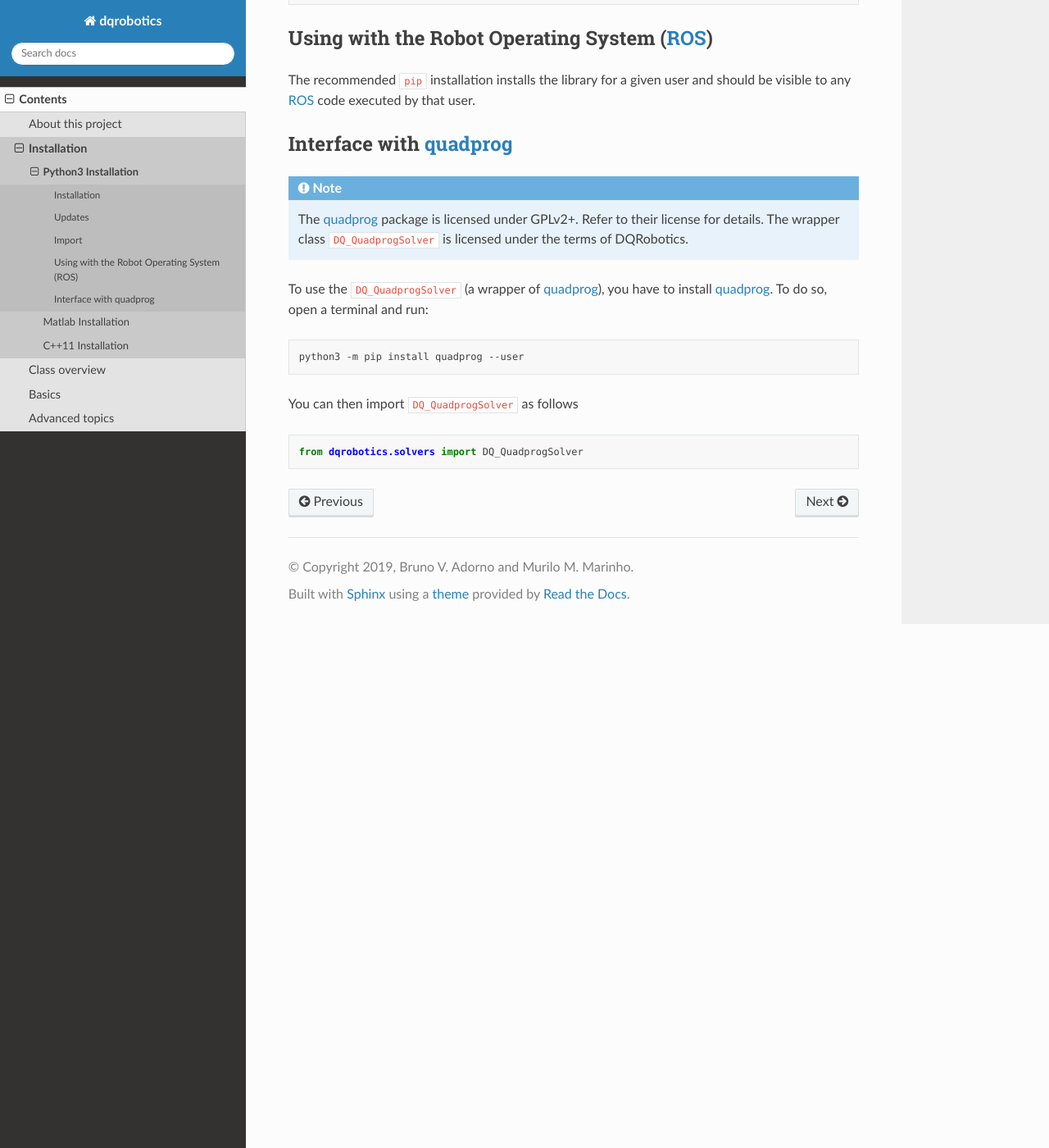
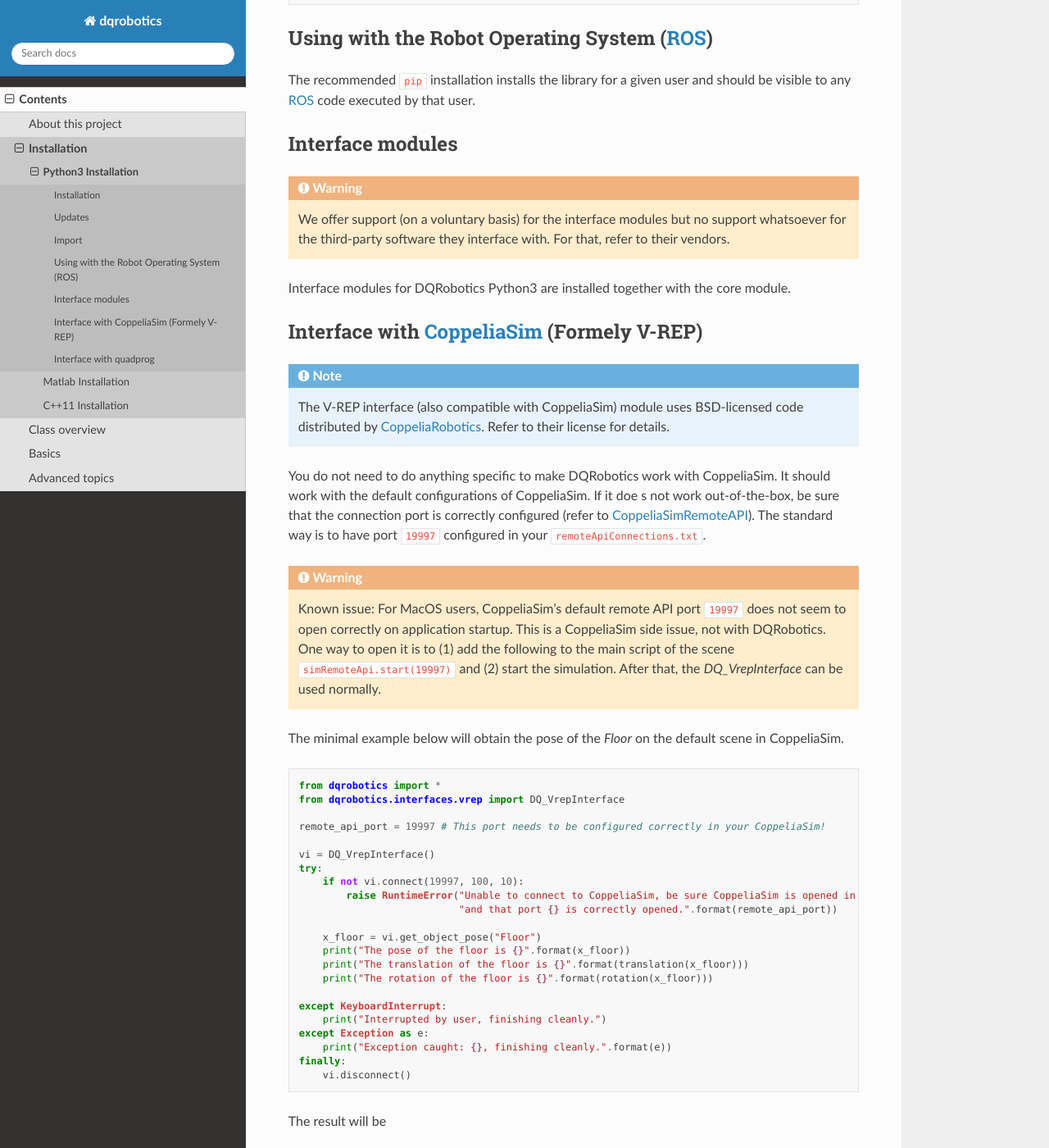
Before and after one commit to dqrobotics/dqrobotics.github.io, a Sphinx documentation site: the page built from docs/installation/python.rst, in a window 1280 px wide and 1400 px high, scrolled down 1129 px. Shown: the whole window at 82% size. Built offline with Sphinx 7.4.7 and the Read the Docs theme 2.0.0, drawn with Linux system fonts in a browser that asks for light colours; pages that are not in the unit, such as notebooks, are missing from menus; some of the changed text lies outside the part shown.

Commit message:
[Docs-Python] Added more information on the DQ_VrepInterface.

```diff
--- a/docs/installation/python.rst
+++ b/docs/installation/python.rst
@@ -43,6 +43,61 @@
 
 The recommended :code:`pip` installation installs the library for a given user and should be visible to any ROS_ code executed by that user.
 
+Interface modules
+==================
+
+.. warning::
+   We offer support (on a voluntary basis) for the interface modules but no support whatsoever for the third-party software they interface with. For that, refer to their vendors.
+
+Interface modules for DQRobotics Python3 are installed together with the core module.
+
+
+Interface with CoppeliaSim_ (Formely V-REP)
+===========================================
+.. note::
+  The V-REP interface (also compatible with CoppeliaSim) module uses BSD-licensed code distributed by CoppeliaRobotics_. Refer to their license for details.
+
+You do not need to do anything specific to make DQRobotics work with CoppeliaSim. It should work with the default configurations of CoppeliaSim. If it doe s not work out-of-the-box, be sure that the connection port is correctly configured (refer to CoppeliaSimRemoteAPI_). The standard way is to have port :code:`19997` configured in your :code:`remoteApiConnections.txt`.
+
+.. warning::
+  Known issue: For MacOS users, CoppeliaSim's default remote API port :code:`19997` does not seem to open correctly on application startup. This is a CoppeliaSim side issue, not with DQRobotics. One way to open it is to (1) add the following to the main script of the scene :code:`simRemoteApi.start(19997)` and (2) start the simulation. After that, the `DQ_VrepInterface` can be used normally.
+
+The minimal example below will obtain the pose of the `Floor` on the default scene in CoppeliaSim.
+
+.. code-block:: python
+
+  from dqrobotics import *
+  from dqrobotics.interfaces.vrep import DQ_VrepInterface
+
+  remote_api_port = 19997 # This port needs to be configured correctly in your CoppeliaSim!
+
+  vi = DQ_VrepInterface()
+  try:
+      if not vi.connect(19997, 100, 10):
+          raise RuntimeError("Unable to connect to CoppeliaSim, be sure CoppeliaSim is opened in the default scene "
+                             "and that port {} is correctly opened.".format(remote_api_port))
+
+      x_floor = vi.get_object_pose("Floor")
+      print("The pose of the floor is {}".format(x_floor))
+      print("The translation of the floor is {}".format(translation(x_floor)))
+      print("The rotation of the floor is {}".format(rotation(x_floor)))
+
+  except KeyboardInterrupt:
+      print("Interrupted by user, finishing cleanly.")
+  except Exception as e:
+      print("Exception caught: {}, finishing cleanly.".format(e))
+  finally:
+      vi.disconnect()
+
+The result will be
+
+.. code-block:: bash
+
+  The pose of the floor is 1 + E*( - 0.05k)
+  The translation of the floor is  - 0.1k
+  The rotation of the floor is 1
+
+
 Interface with quadprog_
 ===========================================
 .. note::
@@ -66,4 +121,7 @@
 .. _ROS: https://www.ros.org/
 .. _LGPLV3: https://choosealicense.com/licenses/lgpl-3.0/
 .. _EOL: https://endoflife.software/operating-systems/linux/ubuntu
+.. _CoppeliaSim: https://www.coppeliarobotics.com
+.. _CoppeliaRobotics: https://github.com/CoppeliaRobotics
+.. _CoppeliaSimRemoteAPI: https://www.coppeliarobotics.com/helpFiles/en/remoteApiServerSide.htm
 .. _quadprog: https://pypi.org/project/quadprog/
```
